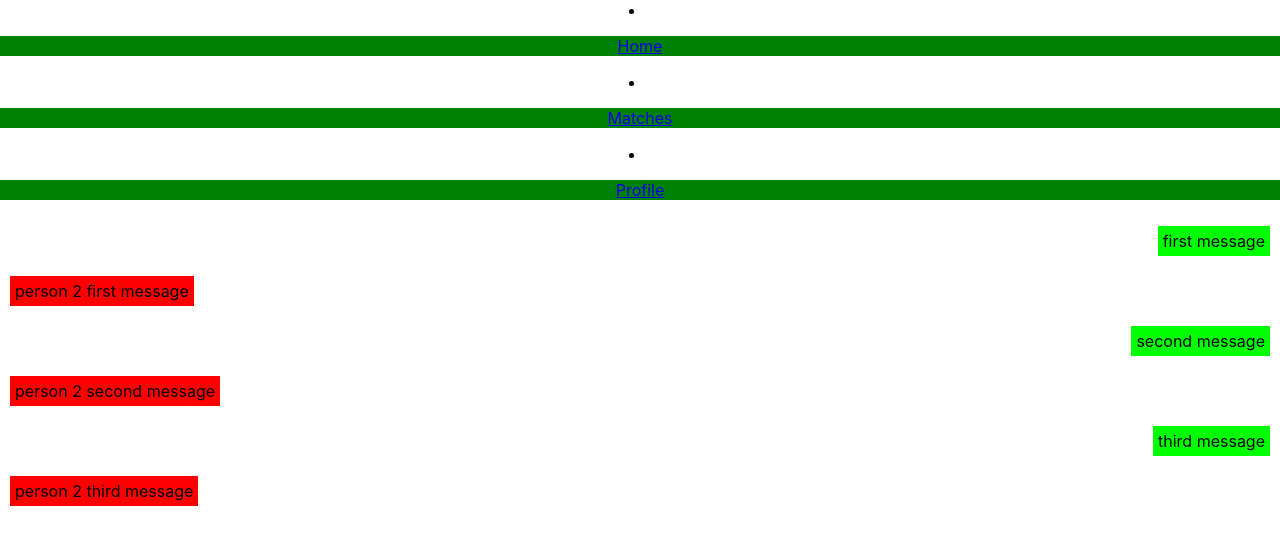
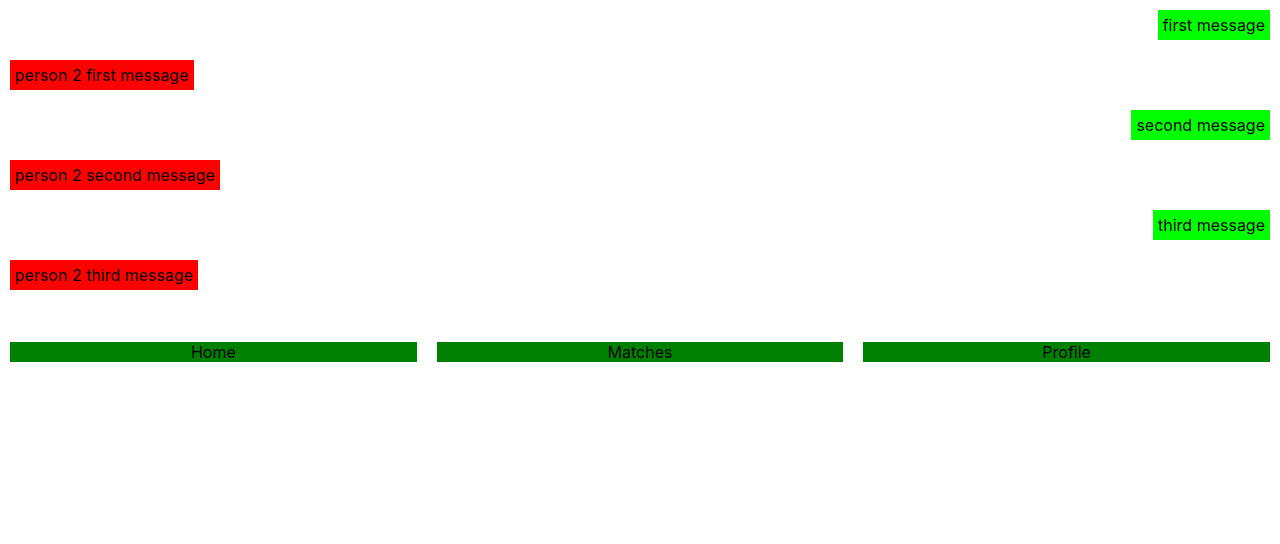
Before and after one commit to nls20/Dating_App_Frontend, a React (Create React App) app: page /matches/conversation in a window 1280 px wide. Shown: the top 544 px of the page. Built offline with nearby package versions, Linux system fonts and the light colour scheme.

Commit message:
buttons change color depending on url

```diff
--- /dev/null
+++ b/src/components/Matches/MatchesPage.css
@@ -0,0 +1,4 @@
+#message-section{
+    height: 300px;
+    overflow-y: auto;
+}
--- a/src/components/Matches/MatchesPage.js
+++ b/src/components/Matches/MatchesPage.js
@@ -1,20 +1,20 @@
-import {useState} from 'react'
-import MatchesPreviewTiles from './MatchesPreviewTiles'
-import MessagesPreview from './MessagesPreview'
-const MatchesPage = ({matches}) => {
+import { useState } from "react";
+import MatchesPreviewTiles from "./MatchesPreviewTiles";
+import MessagesPreview from "./MessagesPreview";
+import './MatchesPage.css'
 
+const MatchesPage = ({ matches }) => {
+  return (
+    <>
+      <section></section>
+      <h2>Matches</h2>
+      <MatchesPreviewTiles matches={matches} />
 
-
-
-
-    return (
-        <>
-            <h2>Matches</h2>
-            <MatchesPreviewTiles matches={matches}/>
-
-            <h2>Messages</h2>
-            <MessagesPreview matches={matches}/>
-        </>
-    )
-}
-export default MatchesPage
+      <section id="message-section">
+        <h2>Messages</h2>
+        <MessagesPreview matches={matches} />
+      </section>
+    </>
+  );
+};
+export default MatchesPage;
--- a/src/components/NavBar/NavBar.css
+++ b/src/components/NavBar/NavBar.css
@@ -1,20 +1,20 @@
-#nav-bar-section>ul{
+.nav-bar-section>ul{
     list-style: none;
     display: grid;
     padding-inline-start: 0px;
     grid-template-columns: 1fr 1fr 1fr;
 }
 
-#nav-bar-section>ul>li>a{
+.nav-bar-section>ul>li>a{
     text-decoration: none;
     color: black;
 }
 
-#nav-bar-section>ul>li{
+.nav-bar-section>ul>li{
     margin: 10px;
 }
 
-#nav-bar-section{
+.nav-bar-section{
 
 }
 
--- a/src/components/NavBar/NavBar.js
+++ b/src/components/NavBar/NavBar.js
@@ -1,13 +1,12 @@
-import {Link} from 'react-router-dom'
-import './NavBar.css'
+import { Link } from "react-router-dom";
+import { useEffect } from "react";
+import "./NavBar.css";
 
 const NavBar = () => {
-
-    const buildNavBar =
-        console.log('path', window.location.pathname);
-        if (window.location.pathname === '/'){
+  if (window.location.pathname === "/") {
     return (
-                <>
+      <section class="nav-bar-section">
+        <ul>
           <li>
             <Link to="/">
               <p class="highlighted-button">Home</p>
@@ -17,18 +16,19 @@ const NavBar = () => {
             <Link to="/matches">
               <p class="unhighlighted-button">Matches</p>
             </Link>
-
           </li>
           <li>
             <Link to="/profile">
               <p class="unhighlighted-button">Profile</p>
             </Link>
           </li>
-                </>
-            )
-       } else if (window.location.pathname === '/matches'){
+        </ul>
+      </section>
+    );
+  } else if (window.location.pathname === "/matches") {
     return (
-            <>
+      <section class="nav-bar-section">
+        <ul>
           <li>
             <Link to="/">
               <p class="unhighlighted-button">Home</p>
@@ -38,18 +38,19 @@ const NavBar = () => {
             <Link to="/matches">
               <p class="highlighted-button">Matches</p>
             </Link>
-
           </li>
           <li>
             <Link to="/profile">
               <p class="unhighlighted-button">Profile</p>
             </Link>
           </li>
-            </>
-        )
-   } else if (window.location.pathname === '/profile'){
+        </ul>
+      </section>
+    );
+  } else if (window.location.pathname === "/profile") {
     return (
-        <>
+      <section class="nav-bar-section">
+        <ul>
           <li>
             <Link to="/">
               <p class="unhighlighted-button">Home</p>
@@ -59,19 +60,19 @@ const NavBar = () => {
             <Link to="/matches">
               <p class="unhighlighted-button">Matches</p>
             </Link>
-
           </li>
           <li>
             <Link to="/profile">
               <p class="highlighted-button">Profile</p>
             </Link>
           </li>
-        </>
-    )
+        </ul>
+      </section>
+    );
   } else {
-
     return (
-            <>
+      <section class="nav-bar-section">
+        <ul>
           <li>
             <Link to="/">
               <p class="unhighlighted-button">Home</p>
@@ -81,28 +82,16 @@ const NavBar = () => {
             <Link to="/matches">
               <p class="unhighlighted-button">Matches</p>
             </Link>
-
           </li>
           <li>
             <Link to="/profile">
               <p class="unhighlighted-button">Profile</p>
             </Link>
           </li>
-            </>
-        )
-
-}
-
-    return (
-
-        <section id="nav-bar-section">
-            <ul>
-                {buildNavBar}
-
-
         </ul>
       </section>
+    );
+  }
+};
 
-    )
-}
-export default NavBar
+export default NavBar;
--- a/src/containers/VinderContainer.js
+++ b/src/containers/VinderContainer.js
@@ -44,8 +44,8 @@ const VinderContainer = () => {
 
     return (
         <Router>
-        <NavBar/>
-          <Switch>
+
+          <Switch id="">
             <Route exact path="/">
               <SwipingPage potentialMatches={potentialMatches} />
             </Route>
@@ -63,7 +63,7 @@ const VinderContainer = () => {
             </Route>
 
           </Switch>
-
+          <NavBar/>
       </Router>
     )
 }
```
Lines whose indentation alone changed are shown as unchanged.
